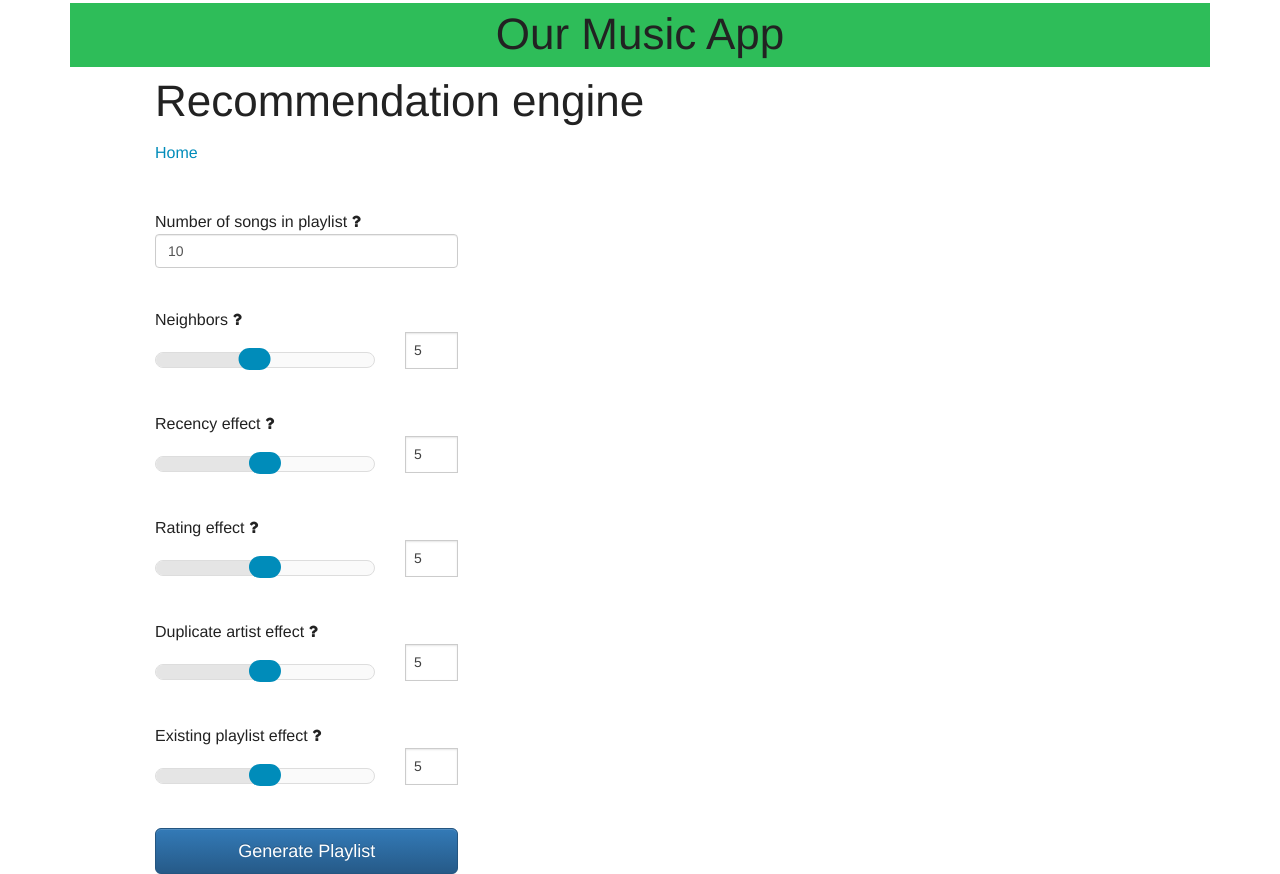
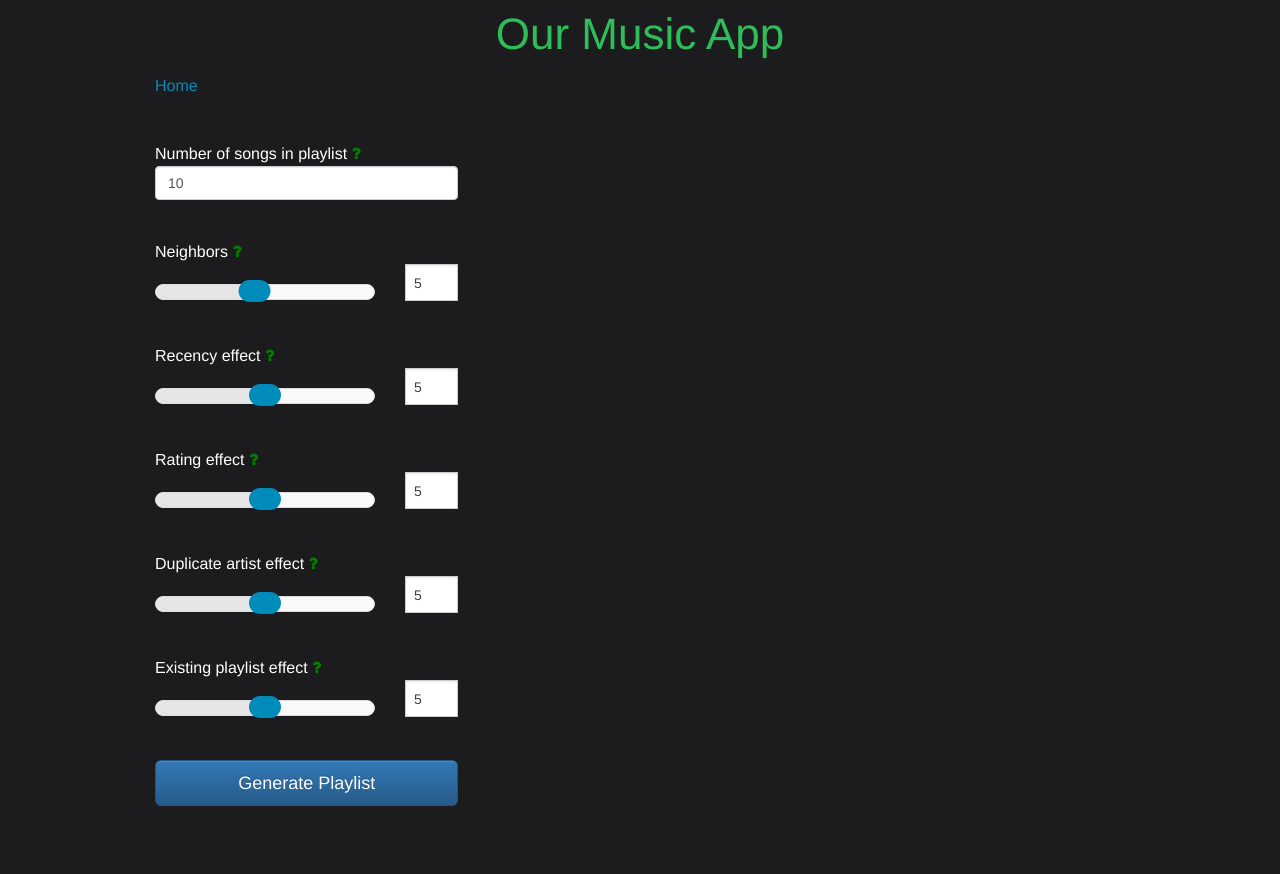
Before and after one commit to ecatkins/instabilly, a Django app: page /engine in a window 1280 px wide. After the commit the page ends 806 px from the top, so only its background shows below. Run offline with Django 3.2, Linux system fonts and the light colour scheme; parts of the project's set-up code (start-up, migrations or seed data) failed here and were passed over; some libraries are stand-ins or nearby versions.

Commit message:
Changed color scheme

```diff
--- a/project/spotify/recommendation.py
+++ b/project/spotify/recommendation.py
@@ -138,7 +138,7 @@ def create_playlist(user,neighbors,number_songs,recency_effect,rating_effect,dup
 			else:
 				replication_array.append(1)
 			print("8")
-			### Weighting factor 4, already in playlist
+			### Weighting factor 4, already in user playlist
 			existing = UserSong.objects.filter(user=user,song = user_song.song)
 			if len(existing) == 1:
 				existing_playlist_array.append(1-existing_playlist_effect)
--- a/project/spotify/static/spotify/engine.js
+++ b/project/spotify/static/spotify/engine.js
@@ -31,8 +31,7 @@ $(document).ready(function() {
 			string = string.substring(0, string.length - 1);
 			console.log(string)
 
-
-			$('#playlist_player').append('<iframe src="https://embed.spotify.com/?uri=spotify:trackset:PREFEREDTITLE:' + string + '" width="300" height="380" frameborder="0" allowtransparency="true"></iframe>')
+			$('#playlist_player').html('<iframe src="https://embed.spotify.com/?uri=spotify:trackset:PREFEREDTITLE:' + string + '" width="300" height="380" frameborder="0" allowtransparency="true"></iframe>')
 
 
 
--- a/project/spotify/static/spotify/main.css
+++ b/project/spotify/static/spotify/main.css
@@ -1,8 +1,17 @@
-header {
+
+body {
+	background-color: #1c1c1f;
+	color:white;
+}
+
+
+h1 {
 	text-align: center;
-	background-color:#2ebd59;
-	color:white;
-	height:4em;
+	color:#2ebd59
+}
+
+i {
+	color:green;
 }
 
 .fa-question {
--- a/project/spotify/templates/spotify/recommendation_engine.html
+++ b/project/spotify/templates/spotify/recommendation_engine.html
@@ -1,25 +1,25 @@
 {% extends "spotify/base.html" %}
-{%load staticfiles %}
+{% load staticfiles %}
 
 {% block extras %}
   <link rel="stylesheet" href="https://maxcdn.bootstrapcdn.com/font-awesome/4.4.0/css/font-awesome.min.css">
-    <link rel="stylesheet" href="https://cdnjs.cloudflare.com/ajax/libs/foundation/5.5.2/css/foundation.min.css">
-    <script src="https://cdnjs.cloudflare.com/ajax/libs/foundation/5.5.2/js/foundation.min.js"></script>
-    <script src="https://cdnjs.cloudflare.com/ajax/libs/foundation/5.5.2/js/foundation/foundation.slider.min.js"></script>
+  <link rel="stylesheet" href="https://cdnjs.cloudflare.com/ajax/libs/foundation/5.5.2/css/foundation.min.css">
+  <script src="https://cdnjs.cloudflare.com/ajax/libs/foundation/5.5.2/js/foundation.min.js"></script>
+  <script src="https://cdnjs.cloudflare.com/ajax/libs/foundation/5.5.2/js/foundation/foundation.slider.min.js"></script>
+{% endblock %}
 
-{% endblock %}
 
 {% block js %}
     <script src="{% static 'spotify/engine.js' %}"> </script>
     <script src="{% static 'spotify/django_ajax.js' %}"> </script>
 {% endblock %}
 
+
 {% block content %}
 
 
 <div class="row">
     <div class="col-md-12">
-        <h1>Recommendation engine</h1>
         <p><a id='home' href="/callback">Home</a></p>
     </div>
 </div>
--- a/project/spotify/views.py
+++ b/project/spotify/views.py
@@ -279,7 +279,7 @@ class PlaylistView(View):
 
         track_uris = []
         for song in playlist:
-            track_uris.append(song.song.track_uri[-22:-1])
+            track_uris.append(song.song.track_uri[-22:])
         print(track_uris)
 
 
```
